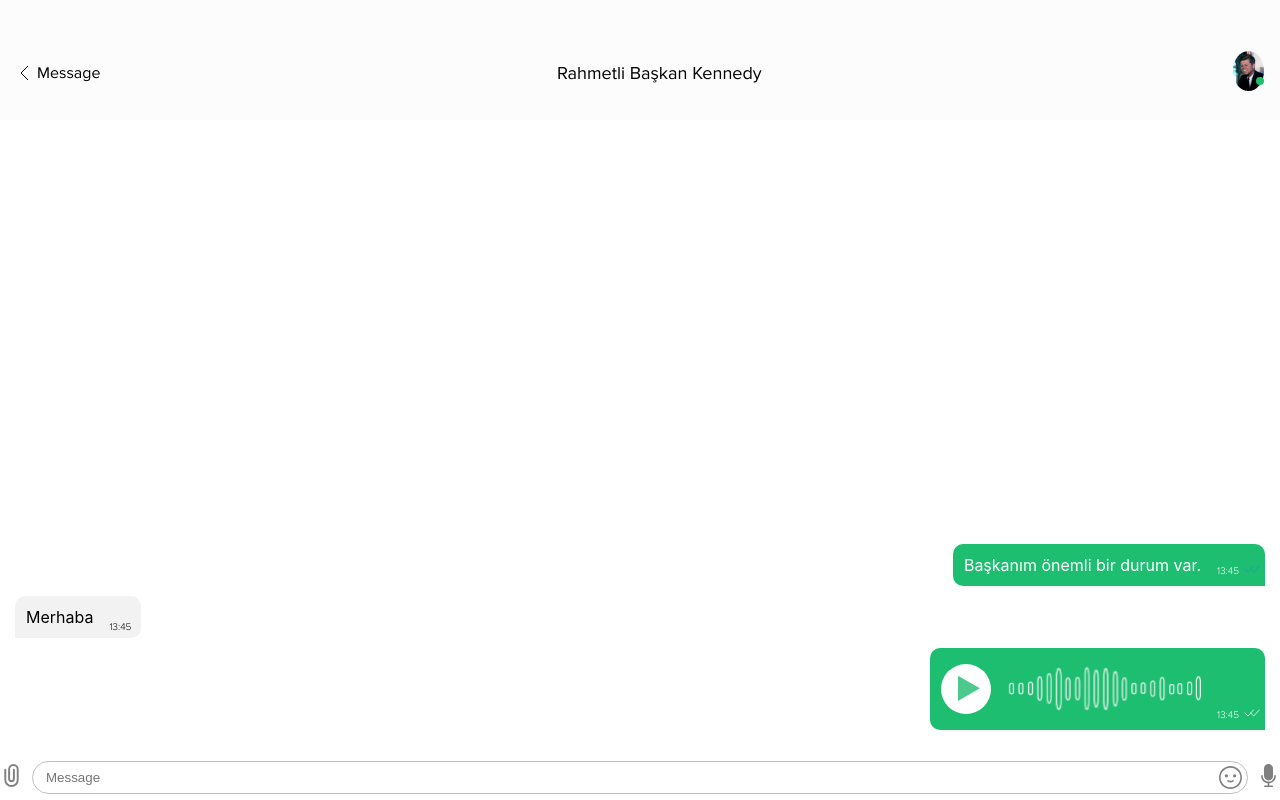
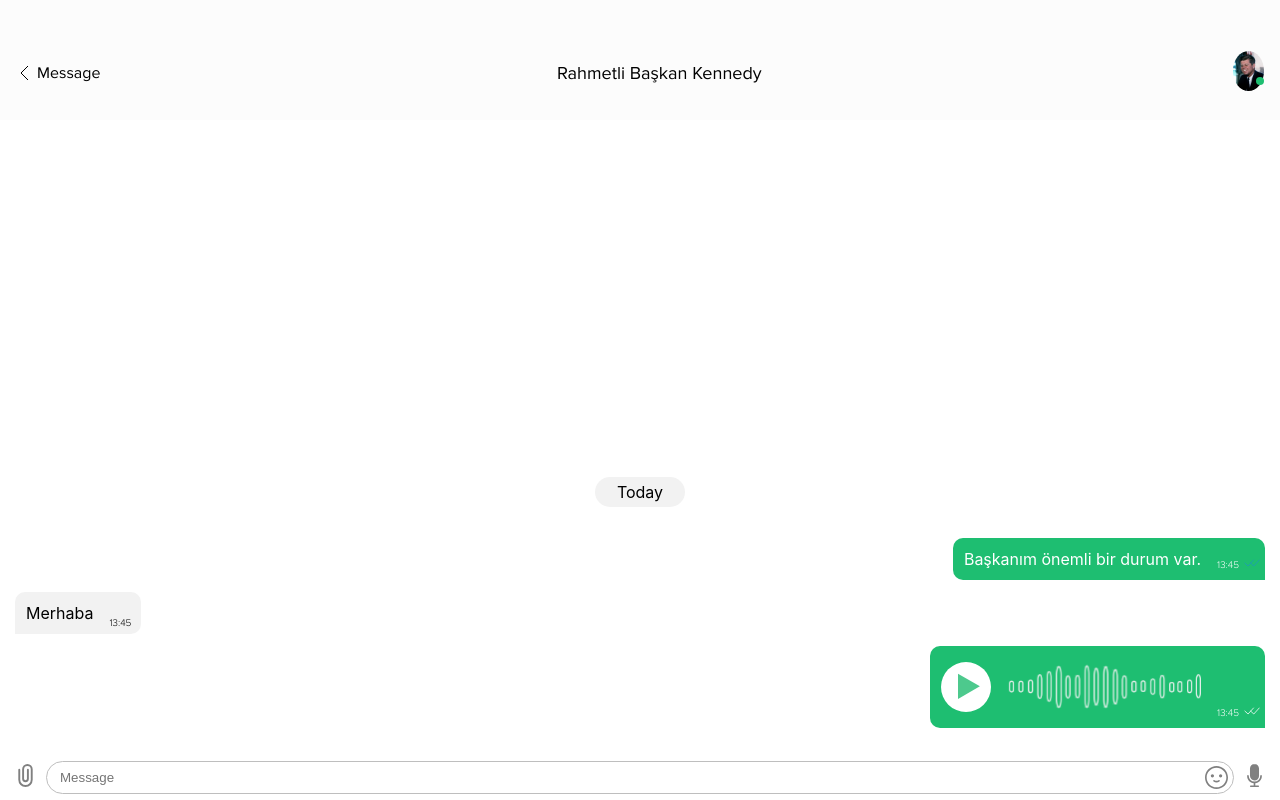
Before and after one commit to suleymansevimli/whatsapp-redesign, a Next.js app: page /mobile/dashboard/chat/1 in a window 1280 px wide. Built offline with nearby package versions, Linux system fonts and the light colour scheme.

Commit message:
chat components edited

```diff
--- a/components/Chat/Card/message-card.module.css
+++ b/components/Chat/Card/message-card.module.css
@@ -4,8 +4,7 @@
     max-width: 350px;
     align-items: flex-end;
     justify-content: space-between;
-    margin-bottom: 10px;
-
+    margin-bottom: 12px;
 
     &.sent {
         color: var(--white);
--- a/components/Chat/Input/input.module.css
+++ b/components/Chat/Input/input.module.css
@@ -1,4 +1,5 @@
 .container {
+    margin: 0 14px;
     width: 100%;
     display: flex;
     align-items: center;
--- a/pages/mobile/dashboard/chat/[id].js
+++ b/pages/mobile/dashboard/chat/[id].js
@@ -22,6 +22,11 @@ const Chat = () => {
                       backAction={()=>backAction()}
                       footer={<Input/>} >
             <div className={style.container}>
+
+                <div className={style.dateTime}>
+                    <span>Today</span>
+                </div>
+
                 <MessageCard type={"sent"} status={"read"}>
                     Başkanım önemli bir durum var.
                 </MessageCard>
--- a/styles/mobile/dashboard/chat/index.module.css
+++ b/styles/mobile/dashboard/chat/index.module.css
@@ -5,4 +5,18 @@
     flex: 1;
     justify-content: flex-end;
     flex-direction: column;
+
+    .dateTime {
+        display: flex;
+        justify-content: center;
+        margin-bottom: 31px;
+
+        span {
+            text-align: center;
+            background: var(--light-gray);
+            padding: 5px 22px;
+            border-radius: 40px;
+        }
+
+    }
 }
```
